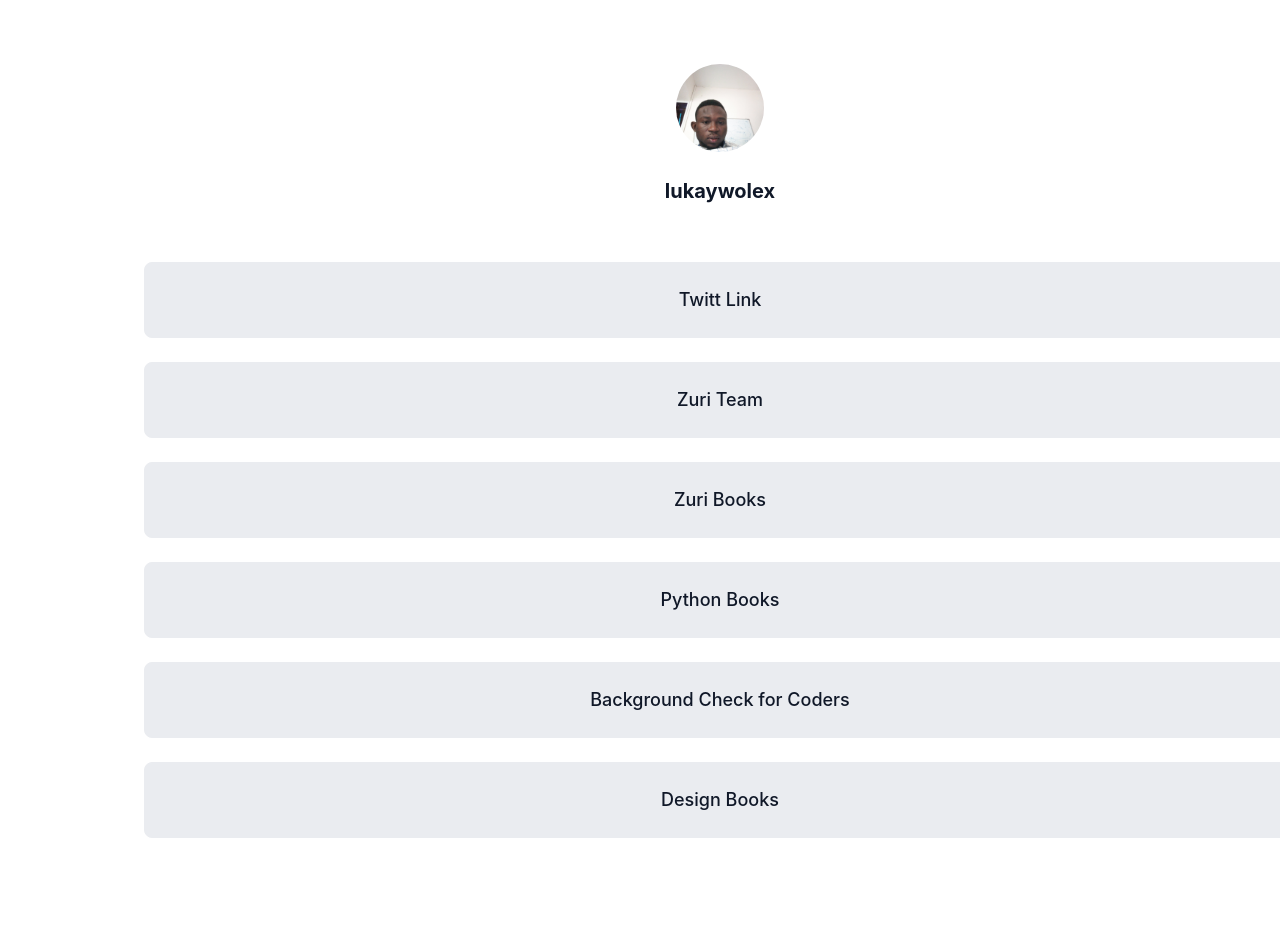
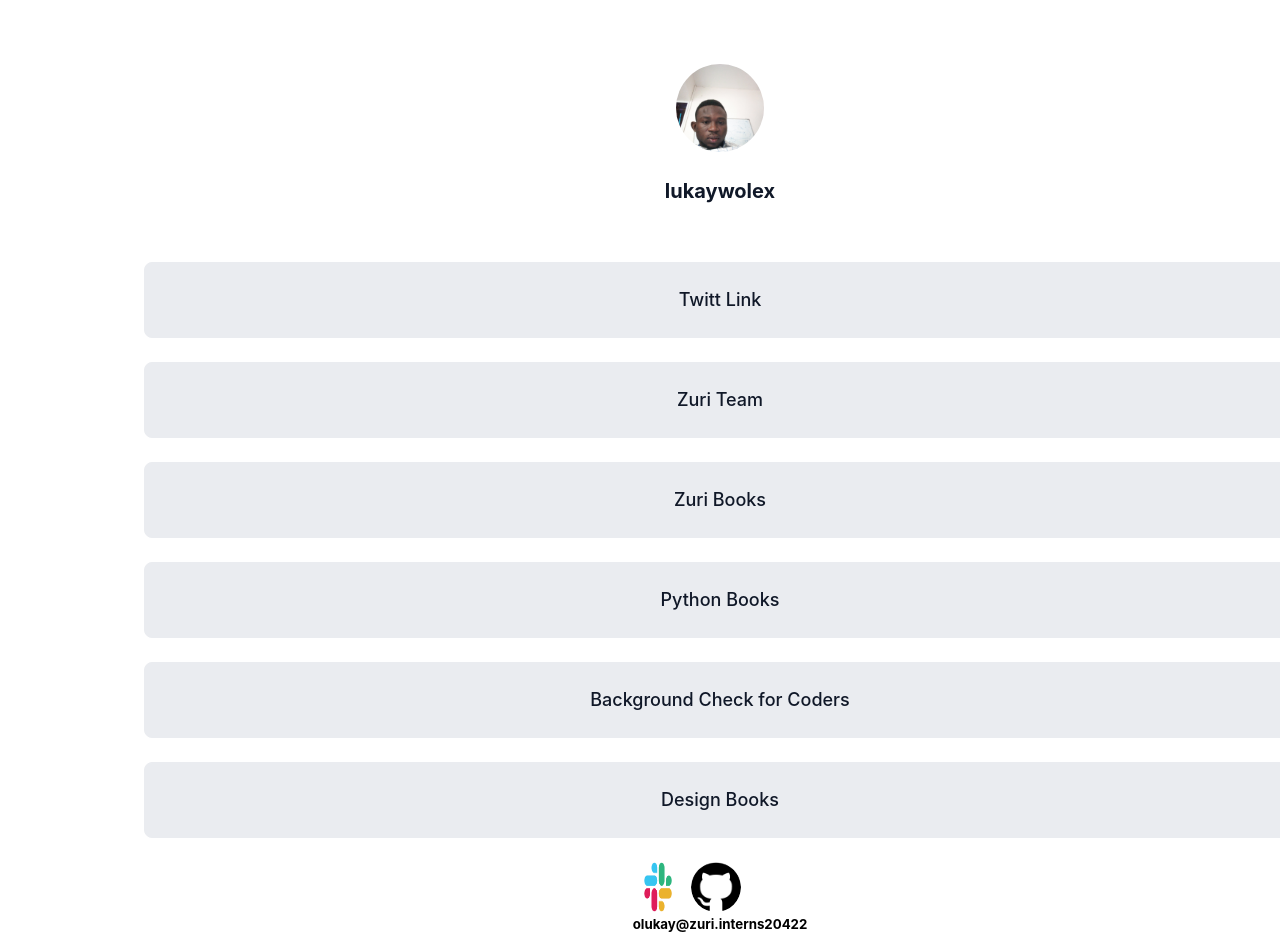
Before and after one commit to olukay08/Linktree, a React (Create React App) app in the folder mylittle/: page / in a window 1280 px wide. Shown: the top 952 px of the page. Built offline with nearby package versions, Linux system fonts and the light colour scheme.

Commit message:
added logo to the footer

```diff
--- a/mylittle/src/App.css
+++ b/mylittle/src/App.css
@@ -22,6 +22,10 @@
   height: 998px;
   left: 0px;
   top: 0px;
+}
+img{
+    margin-right: 8px;
+    border-radius: 50%;
 }
 .sub_section{
  /* Auto layout */
--- a/mylittle/src/App.js
+++ b/mylittle/src/App.js
@@ -50,7 +50,11 @@ function App() {
          <a href="https://books.zuri.team/design-rules "id="book__design">Design Books</a>
          </div>
         </div>
-
+         <div className="footer">
+         <img src="slack.png"width="50px" height="50px"></img>
+         <img src="hublogo.png" width="50px" height="50px"></img>
+          <h5>olukay@zuri.interns20422</h5>
+          </div>
           </div>
          </div>
       </div>
```
Also changed, not shown: mylittle/public/hublogo.png (added), mylittle/public/slack.png (added).
